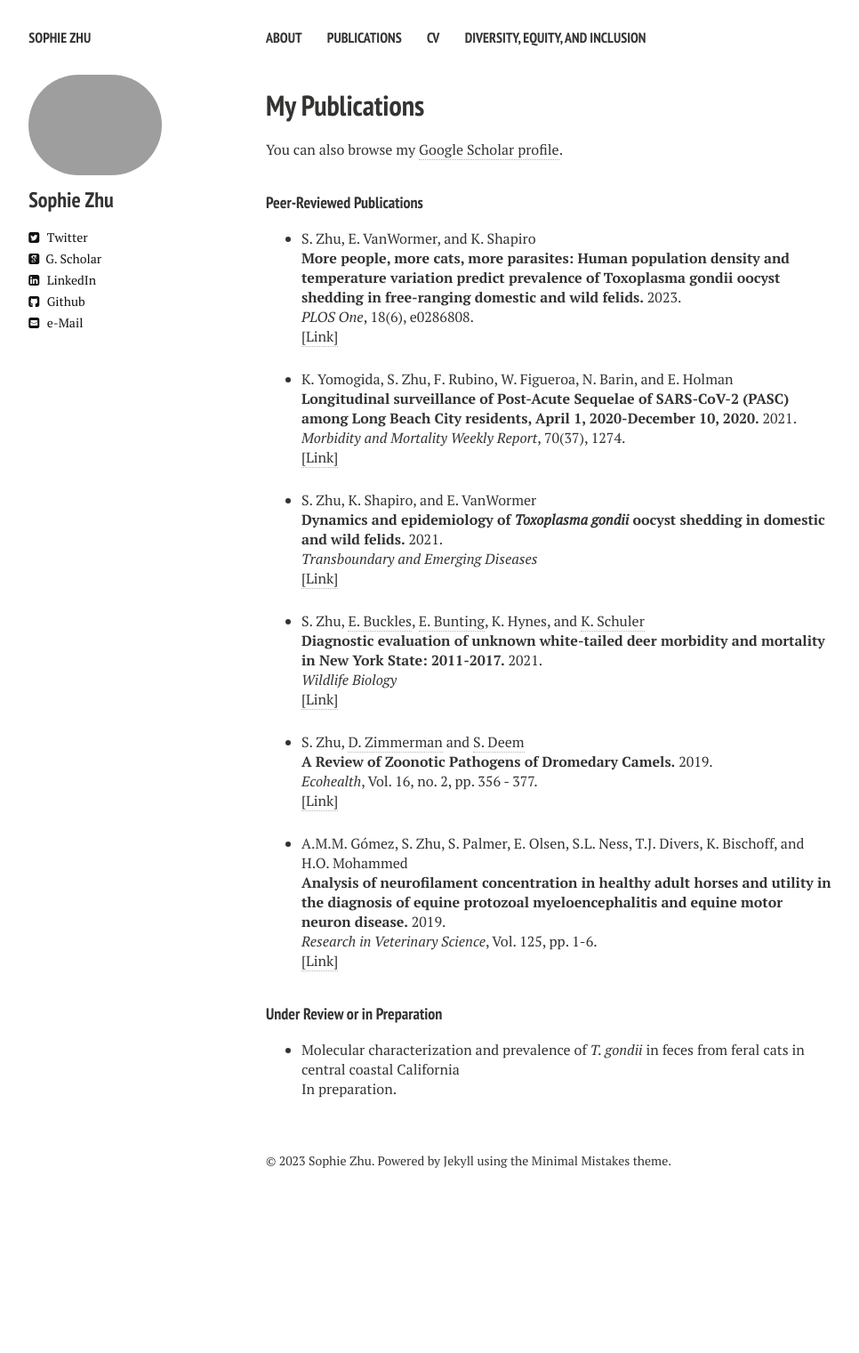
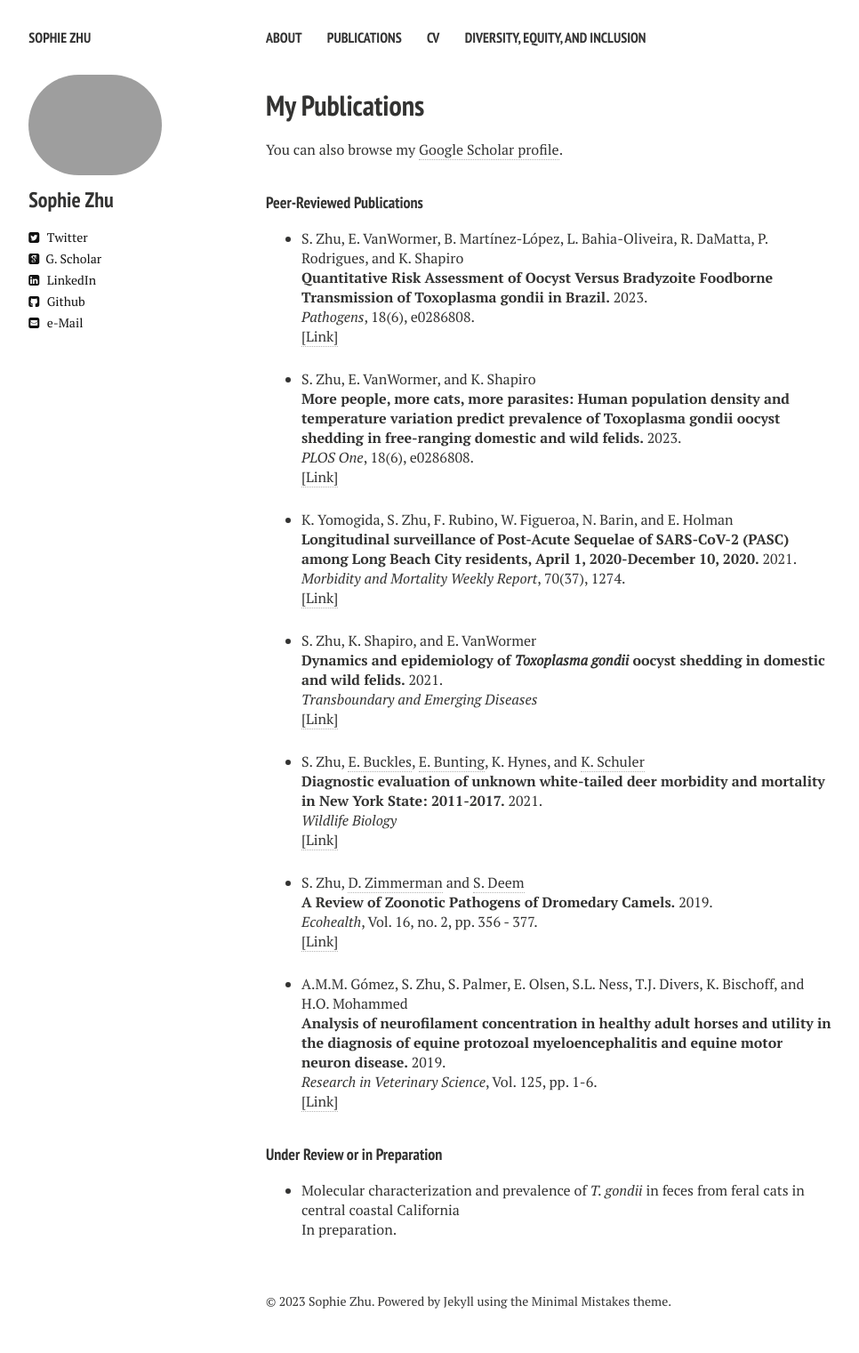
Before and after one commit to sophiemzhu/sophiemzhu.github.io, a Jekyll site: the page built from publications.md, in a window 1280 px wide. Shown: the whole page at 89% size, without its empty margins (21-987 px from the left). Built offline with Jekyll 4.4.1, drawn with Linux system fonts in a browser that asks for light colours; nearby versions of some CDN libraries; before the commit the page ends 1363 px from its top, so only the background shows below that.

Commit message:
Update publications.html

```diff
--- a/_layouts/publications.html
+++ b/_layouts/publications.html
@@ -85,6 +85,15 @@ div.bibtex pre { font-size: 75%; overflow: auto;  width: 100%; padding: 0em 0em;
 <h4 style="margin-bottom:0px;padding-top:10px;">Peer-Reviewed Publications</h4>
 <!-- Generated from JabRef by PubList by Truong Nghiem at 11:44 on 2015.09.10. -->
 <ul class="biblist">
+
+<!-- Item: Zhu2023b -->
+<li ><p>
+S. Zhu, E. VanWormer, B. Martínez-López, L. Bahia-Oliveira, R. DaMatta, P. Rodrigues, and K. Shapiro<br>
+<b>Quantitative Risk Assessment of Oocyst Versus Bradyzoite Foodborne Transmission of Toxoplasma gondii in Brazil.</b>
+	2023. <br> <i>Pathogens</i>, 18(6), e0286808.
+<br> <a href="https://www.mdpi.com/2076-0817/12/7/870" target="_blank">[Link]</a>
+<br />
+</li>
 
 <!-- Item: Zhu2023a -->
 <li ><p>
```
